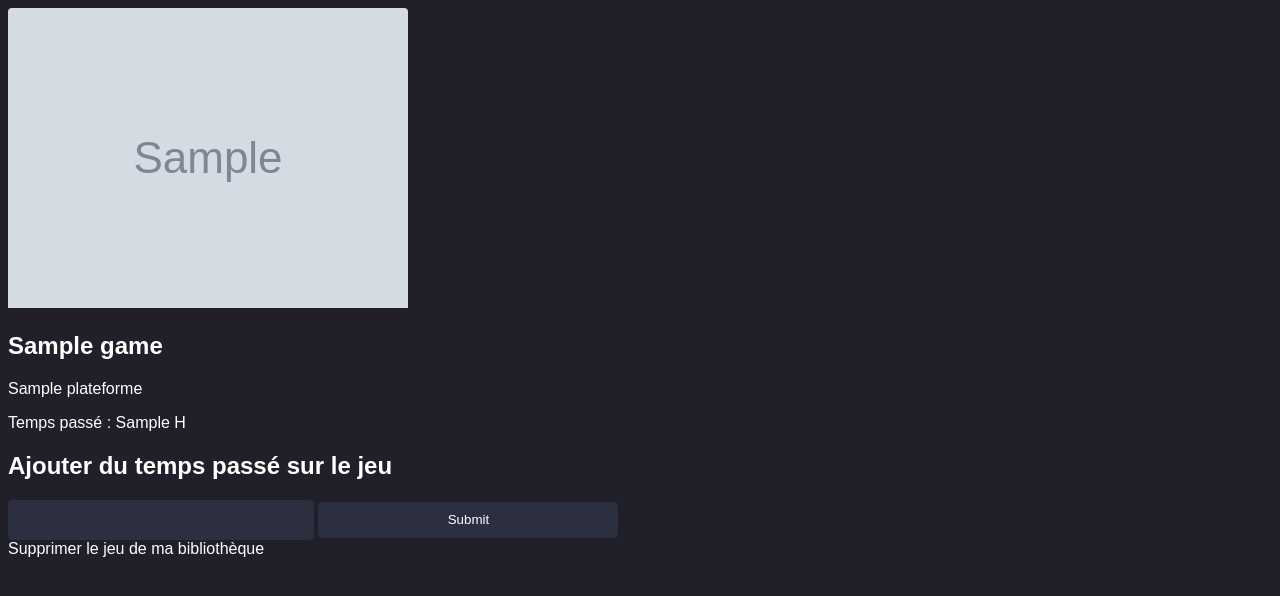
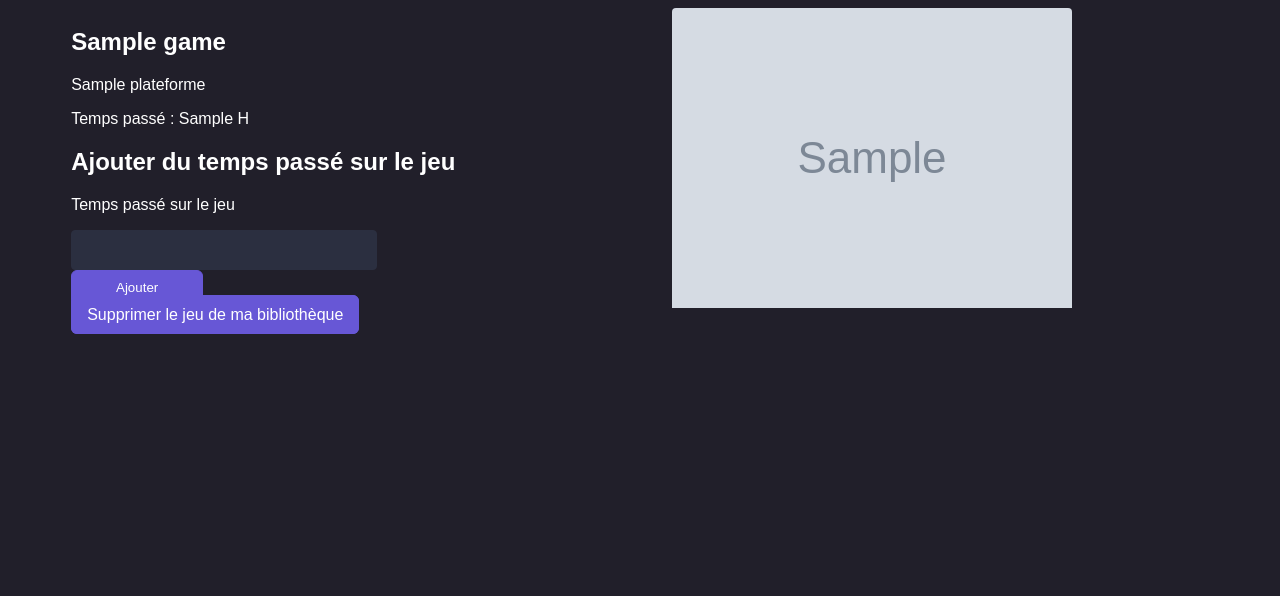
Before and after one commit to TymBou/game_collection, a PHP site: template views/updateJeuView.php in a window 1280 px wide. Shown: the top 596 px of the page. Run offline with PHP 8.4, Linux system fonts and the light colour scheme; the template is opened without the code that fills it: most values are stand-ins (such as "Sample title", 1, 10 or a date in 2020); grey boxes marked "Sample" are stand-in pictures.

Commit message:
[CSS] oubli de la page update jeu

```diff
--- a/css/style.css
+++ b/css/style.css
@@ -102,6 +102,10 @@ li a {
     height: 36px;
 }
 
+.btnNoMargin{
+    margin: 0 !important;
+}
+
 .profil {
     margin-left: 10%;
     margin-top: 5%;
@@ -112,12 +116,12 @@ li a {
     height: 36px;
 }
 
-form input:not(.btn) {
+form input:not(.btn):not([type="checkbox"]) {
     width: 300px;
     height: 36px;
 }
 
-input {
+input{
     background-color: #2B2F40;
     border-radius: 4px;
     border: 1px solid #2B2F40;
@@ -170,18 +174,23 @@ table {
     box-shadow: 0 4px 8px 0 rgba(0, 0, 0, 0.2);
     transition: 0.3s;
     border-radius: 4px;
-    width: 391px;
-    height: 300px;
+    min-width: 391px;
+    max-width: 391px;
+    min-height: 300px;
+    max-height: 300px;
     background-position: center;
     position: relative;
     margin-bottom: 2%;
+    margin-right: 0.5em;
+    margin-left: 0.5em;
+    flex-basis: 33.33333%;
 }
 
 .cards{
-    margin-left: 10%;
-    margin-right: 10%;
+    margin-left: 8%;
+    margin-right: 8%;
     display: flex;
-    justify-content: space-between;
+    flex-wrap: wrap;
 }
 
 img {
@@ -220,3 +229,11 @@ img {
 h3{
     margin-left: 10%;
 }
+
+.flexcontainer{
+    display: flex;
+}
+
+.flexchild{
+    flex: 1;
+}
--- a/views/rechercheView.php
+++ b/views/rechercheView.php
@@ -17,7 +17,7 @@
             <form method="post">
                 <input type="text" name="jeuRecherche" placeholder="Rechercher un jeu">
                 <br \>
-                <input class="btn" type="submit" style="margin:0 !important;">
+                <input class="btn btnNoMargin" type="submit" style="margin:0 !important;">
             </form>
         </div>
 
--- a/views/updateJeuView.php
+++ b/views/updateJeuView.php
@@ -10,23 +10,23 @@
 
 <body>
     <main>
-        <div>
-            <div>
-                <a href="<?php echo $game['URLSite'] ?>"><img src="<?php echo $game['URLCover'] ?>"></a>
-            </div>
-            <div>
-                <div>
+        <div style="margin-left: 5%">
+            <div class="flexcontainer">
+                <div class="flexchild">
                     <h2><?php echo $game['nomJeu'] ?></h2>
                     <p><?php echo $game['plateforme'] ?></p>
                     <p>Temps passé : <?php echo $game['heureDeJeu'] ?> H </p>
-                </div>
-                <div>
                     <h2>Ajouter du temps passé sur le jeu</h2>
                     <form method='POST'>
+                        <p>Temps passé sur le jeu</p>
                         <input type="number" name="nbrHeure">
-                        <input type="submit">
+                        <br \>
+                        <input class="btn btnNoMargin" type="submit" value="Ajouter">
                     </form>
-                    <a href="?dir=update&jeu=<?php echo $game['idJeu'] ?>&action=supprimer">Supprimer le jeu de ma bibliothèque</a>
+                    <a class="btn" href="?dir=update&jeu=<?php echo $game['idJeu'] ?>&action=supprimer">Supprimer le jeu de ma bibliothèque</a>
+                </div>
+                <div class="flexchild">
+                    <a href="<?php echo $game['URLSite'] ?>"><img src="<?php echo $game['URLCover'] ?>"></a>
                 </div>
             </div>
         </div>
```
Also changed, not shown: views/rechercheVideView.php (+5 -4 lines).
